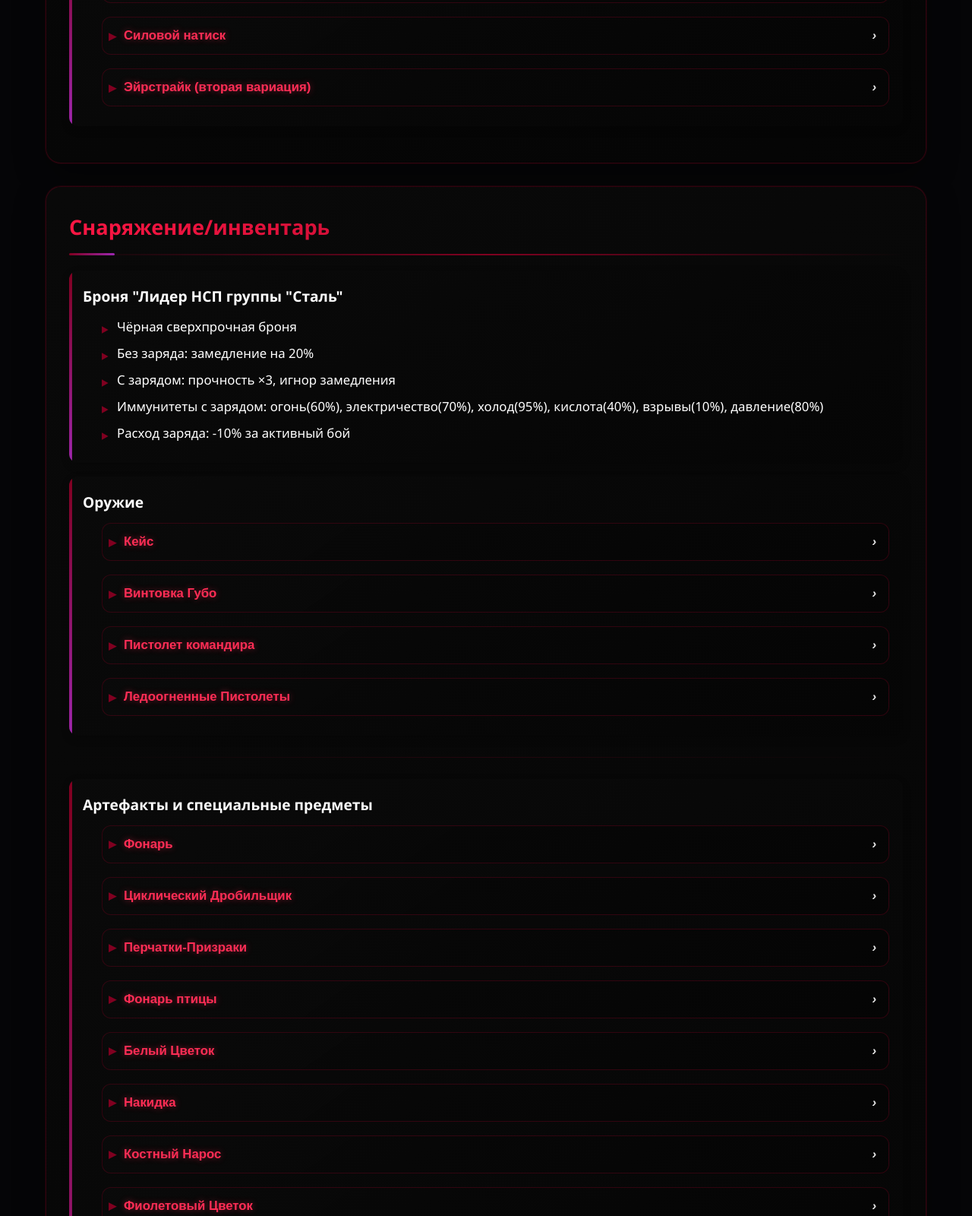
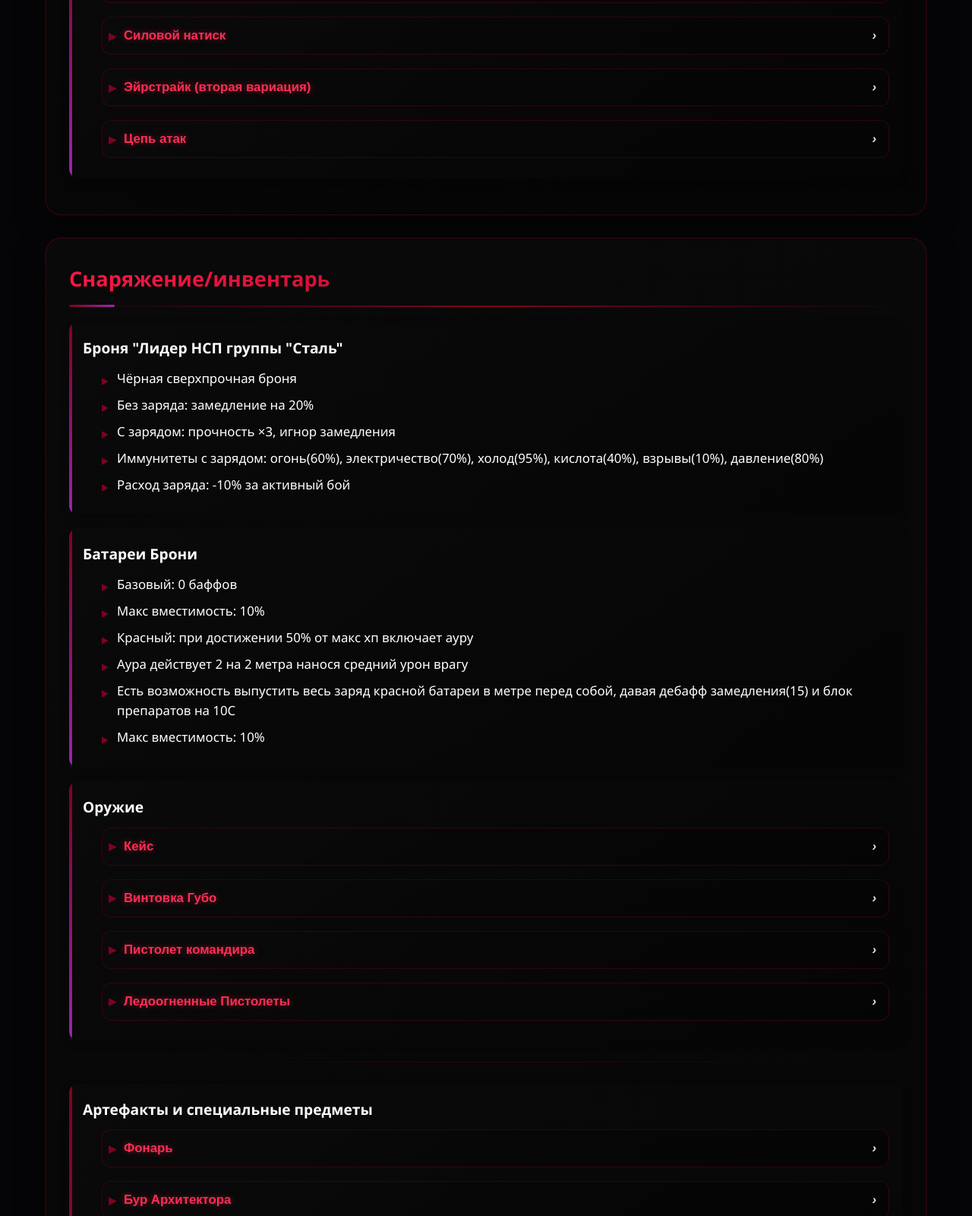
Before and after one commit to helsing-prog/EraserAnket, a plain HTML site: page index.html in a window 1280 px wide. Shown: the part 1774-3374 px from the top of the page at 76% size. Drawn offline with Linux system fonts and the light colour scheme.

Commit message:
Update index.html

```diff
--- a/index.html
+++ b/index.html
@@ -102,6 +102,12 @@
                                 <p> - Уменьшение урона в зависимости от высоты</p>
                                 <p> - Стан 9 секунд (КД метки: 40М)</p>
                             </div>
+                            <li class="accordion-item">
+                            <button class="acc-head" type="button"><span>Цепь атак</span><i class="chev">›</i></button>
+                            <div class="acc-panel">
+                                <p> - Серия атак со станом 7 секунд </p>
+                                <p> - (КД: 30М)</p>
+                            </div>
                         </li>
                     </ul>
                 </div>
@@ -120,6 +126,17 @@
                         <li>С зарядом: прочность ×3, игнор замедления</li>
                         <li>Иммунитеты с зарядом: огонь(60%), электричество(70%), холод(95%), кислота(40%), взрывы(10%), давление(80%)</li>
                         <li>Расход заряда: -10% за активный бой</li>
+                    </ul>
+                </div>
+                <div class="info-item">
+                    <h3>Батареи Брони</h3>
+                    <ul>
+                        <li>Базовый: 0 баффов</li>
+                        <li>Макс вместимость: 10% </li>
+                        <li>Красный: при достижении 50% от макс хп включает ауру</li>
+                        <li>Аура действует 2 на 2 метра нанося средний урон врагу</li>
+                        <li>Есть возможность выпустить весь заряд красной батареи в метре перед собой, давая дебафф замедления(15) и блок препаратов на 10С</li>
+                        <li>Макс вместимость: 10%</li>
                     </ul>
                 </div>
 
@@ -172,13 +189,16 @@
                             </div>
                         </li>
                         <li class="accordion-item">
-                            <button class="acc-head" type="button"><span>Циклический Дробильщик</span><i class="chev">›</i></button>
+                            <button class="acc-head" type="button"><span>Бур Архитектора</span><i class="chev">›</i></button>
                             <div class="acc-panel">
-                                <p> - Множественные диагональные рывки с ударами</p>
+                                <p> - Множественные диагональные рывки с сильными ударами</p>
                                 <p> - Режимы (раз в 20 минут):</p>
                                 <p>   Зелёный: следующая атака восстановит 10% HP</p>
                                 <p>   Жёлтый: активация каунтера</p>
-                                <p>   Красный: урон ×4 от затраченных HP (выводит из строя)</p>
+                                <p>   Красный: урон ×4(+33%) от удара</p>
+                                <P> - Прикрепляется к руке для использования</P>
+                                <P> - Чинит раз в миссию один сломанный предмет до "идеального состояния" </P>
+                                <p> - "Идеальное состояние": Использование лечит всю команду на 5хп когда предмет как либо активируется (до 3 раз) </P>
                             </div>
                         </li>
                         <li class="accordion-item">
```
